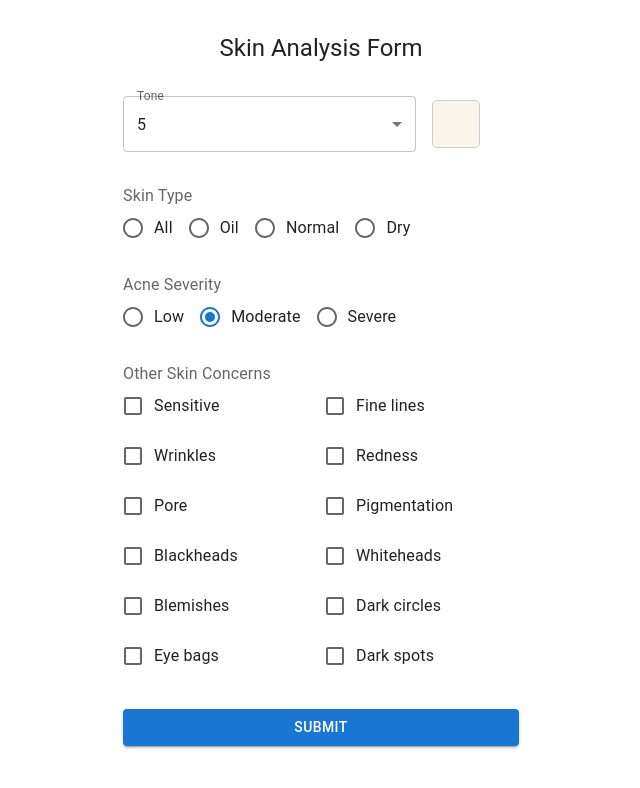
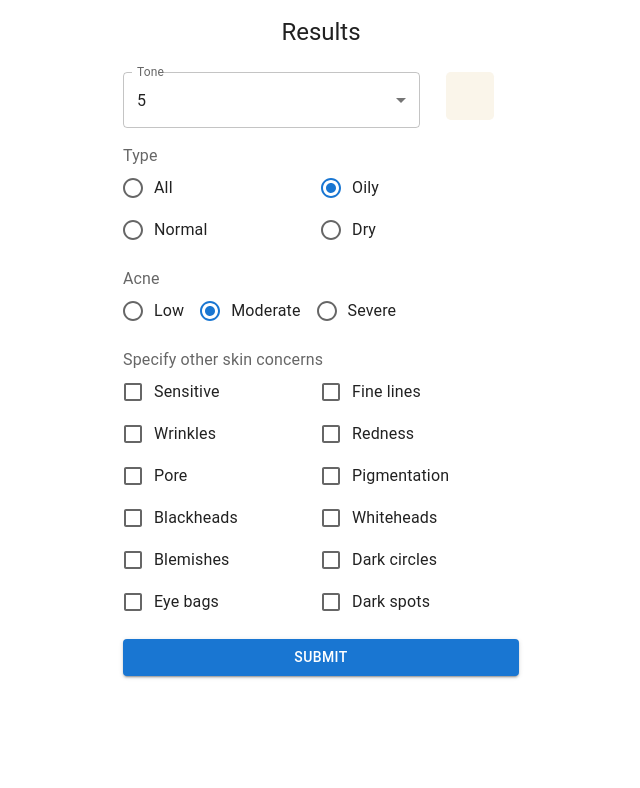
Before and after one commit to Aaditya8C/Machine-Learning-project, a React (Create React App) app in the folder frontend/: page /form in a window 1280 px wide. Shown: the top 788 px of the page, without its empty margins (319-959 px from the left). Built offline with nearby package versions, Linux system fonts and the light colour scheme.

Commit message:
Issue_solved

```diff
--- a/frontend/src/views/Form.jsx
+++ b/frontend/src/views/Form.jsx
@@ -1,25 +1,24 @@
-import React, { useState } from "react";
-import { useNavigate, useLocation } from "react-router-dom";
+import React, { useState, useRef } from "react";
+import { useNavigate } from "react-router-dom";
 
-// mui
-import {
-  Container,
-  Grid,
-  Radio,
-  RadioGroup,
-  FormControlLabel,
-  FormControl,
-  FormLabel,
-  Checkbox,
-  Button,
-  Typography,
-  InputLabel,
-  MenuItem,
-  Select,
-} from "@mui/material";
+// MUI
+import Container from "@mui/material/Container";
+import Grid from "@mui/material/Grid";
+import Radio from "@mui/material/Radio";
+import RadioGroup from "@mui/material/RadioGroup";
+import FormControlLabel from "@mui/material/FormControlLabel";
+import FormControl from "@mui/material/FormControl";
+import FormLabel from "@mui/material/FormLabel";
+import Checkbox from "@mui/material/Checkbox";
+import Button from "@mui/material/Button";
+import Typography from "@mui/material/Typography";
+import InputLabel from "@mui/material/InputLabel";
+import MenuItem from "@mui/material/MenuItem";
+import Select from "@mui/material/Select";
 
 // controllers
 import { putForm } from "../controllers/actions";
+import { useLocation } from "react-router";
 
 const skinToneValues = [1, 2, 3, 4, 5, 6];
 const skinToneColors = [
@@ -30,8 +29,12 @@ const skinToneColors = [
   "rgb(250, 245, 234)",
   "rgb(249, 245, 236)",
 ];
-
-const skinTypes = ["All", "Oil", "Normal", "Dry"];
+let data = {
+  tone: 5,
+  type: "Oily",
+  acne: "Moderate",
+};
+const skinTypes = ["All", "Oily", "Normal", "Dry"];
 const acnes = ["Low", "Moderate", "Severe"];
 const otherConcerns = [
   "sensitive",
@@ -48,86 +51,112 @@ const otherConcerns = [
   "dark spots",
 ];
 
-const defaultData = {
-  tone: 5,
-  type: "Oily",
-  acne: "Moderate",
-};
-
 const Form = () => {
   const { state } = useLocation();
-  const navigate = useNavigate();
+  if (state !== null) {
+    data = state.data;
+    console.log(data);
+  }
+  console.log("After the condtional : ", data);
+  const { type, tone, acne } = data;
+  console.log("Prefill : ", type, tone, acne);
 
-  const initialData = state?.data || defaultData;
-  const [currType, setCurrType] = useState(initialData.type);
-  const [currTone, setCurrTone] = useState(parseInt(initialData.tone));
-  const [currAcne, setAcne] = useState(initialData.acne);
-
-  const [features, setFeatures] = useState(
-    otherConcerns.reduce((acc, concern) => ({ ...acc, [concern]: false }), {
+  const [currType, setCurrType] = useState(type);
+  const [currTone, setCurrTone] = useState(parseInt(tone));
+  const [currAcne, setAcne] = useState(acne);
+  const [features, setFeatures] = useState({
     normal: false,
     dry: false,
     oily: false,
     combination: false,
     acne: false,
-    })
-  );
-
-  const handleFeatureChange = (event) => {
-    setFeatures((prev) => ({
-      ...prev,
+    sensitive: false,
+    "fine lines": false,
+    wrinkles: false,
+    redness: false,
+    dull: false,
+    pore: false,
+    pigmentation: false,
+    blackheads: false,
+    whiteheads: false,
+    blemishes: false,
+    "dark circles": false,
+    "eye bags": false,
+    "dark spots": false,
+  });
+  const handleChange = (event) => {
+    setFeatures({
+      ...features,
       [event.target.name]: event.target.checked,
-    }));
+    });
+    console.log(features);
+  };
+  const handleTone = (e) => {
+    setCurrTone(e.target.value);
   };
 
+  const handleType = (e) => {
+    setCurrType(e.target.value);
+  };
+
+  const handleAcne = (e) => {
+    setAcne(e.target.value);
+  };
+  const navigate = useNavigate();
   const handleSubmit = () => {
-    const updatedFeatures = { ...features };
-
-    // handle skin types
     if (currType === "All") {
-      ["normal", "dry", "oily", "combination"].forEach(
-        (type) => (updatedFeatures[type] = true)
-      );
+      features["normal"] = true;
+      features["dry"] = true;
+      features["oily"] = true;
+      features["combination"] = true;
     } else {
-      updatedFeatures[currType.toLowerCase()] = true;
+      features[currType.toLowerCase()] = true;
     }
-
-    // handle acne
-    if (currAcne !== "Low") updatedFeatures.acne = true;
-
-    // convert booleans to 1/0
-    const formattedFeatures = Object.fromEntries(
-      Object.entries(updatedFeatures).map(([key, val]) => [key, val ? 1 : 0])
-    );
-
-    console.log({
-      features: formattedFeatures,
-      type: currType,
-      tone: currTone,
-    });
-    putForm(formattedFeatures, currType, currTone, navigate);
+    if (currAcne != "Low") {
+      features["acne"] = true;
+    }
+    for (const [key, value] of Object.entries(features)) {
+      if (value === true) {
+        features[key] = 1;
+      } else {
+        features[key] = 0;
+      }
+    }
+    console.log({ features: features, type: currType, tone: currTone });
+    putForm(features, currType, currTone, navigate);
   };
 
   return (
-    <Container maxWidth="xs" sx={{ mt: 4 }}>
-      <Typography variant="h5" align="center" gutterBottom>
-        Skin Analysis Form
+    <>
+      <Container
+        maxWidth="xs"
+        sx={{ marginTop: "2vh" }}
+        alignitems="center"
+        width="inherit"
+      >
+        <Typography variant="h5" component="div" textAlign="center">
+          Results
         </Typography>
+        {/*
+            <FormControl fullWidth>
+            </FormControl> */}
 
-      <FormControl fullWidth sx={{ mt: 3 }}>
-        <Grid container spacing={2} alignItems="center">
+        <FormControl component="fieldset" sx={{ marginTop: "3vh" }}>
+          <Grid container>
             <Grid item xs={9}>
-            <InputLabel>Tone</InputLabel>
+              <InputLabel id="demo-simple-select-label">Tone</InputLabel>
               <Select
+                labelId="demo-simple-select-label"
+                id="demo-simple-select"
                 value={currTone}
-              onChange={(e) => setCurrTone(e.target.value)}
+                label="Age"
+                onChange={handleTone}
                 fullWidth
+                defaultValue={tone}
               >
-              {skinToneValues.map((value) => (
-                <MenuItem key={value} value={value}>
-                  {value}
-                </MenuItem>
-              ))}
+                {skinToneValues.map((value) => {
+                  return <MenuItem value={value}>{value}</MenuItem>;
+                })}
               </Select>
             </Grid>
             <Grid item xs={3}>
@@ -135,74 +164,100 @@ const Form = () => {
                 style={{
                   height: "3rem",
                   width: "3rem",
-                backgroundColor: skinToneColors[currTone - 1],
+                  backgroundColor: skinToneColors[tone - 1],
+                  margin: "0 auto",
+                  justifySelf: "center",
                   borderRadius: "10%",
-                border: "1px solid #ccc",
                 }}
-            />
+              ></div>
             </Grid>
           </Grid>
-
-        <FormLabel sx={{ mt: 4 }}>Skin Type</FormLabel>
+          <Grid marginTop="2vh">
+            <FormLabel component="legend">Type</FormLabel>
             <RadioGroup
               row
+              name="row-radio-buttons-group"
+              defaultValue={type}
+              onChange={handleType}
               value={currType}
-          onChange={(e) => setCurrType(e.target.value)}
             >
-          {skinTypes.map((type) => (
+              <Grid container>
+                {skinTypes.map((type) => {
+                  return (
+                    <Grid item xs={6}>
                       <FormControlLabel
-              key={type}
                         value={type}
                         control={<Radio />}
                         label={type}
                       />
-          ))}
+                    </Grid>
+                  );
+                })}
+              </Grid>
             </RadioGroup>
+          </Grid>
 
-        <FormLabel sx={{ mt: 3 }}>Acne Severity</FormLabel>
+          <Grid marginTop="2vh">
+            <FormLabel component="legend">Acne</FormLabel>
             <RadioGroup
               row
+              name="row-radio-buttons-group"
+              onChange={handleAcne}
+              defaultValue={acne}
               value={currAcne}
-          onChange={(e) => setAcne(e.target.value)}
             >
-          {acnes.map((ac) => (
+              <Grid container>
+                {acnes.map((ac) => {
+                  return (
+                    <Grid item>
                       <FormControlLabel
-              key={ac}
                         value={ac}
                         control={<Radio />}
                         label={ac}
                       />
-          ))}
+                    </Grid>
+                  );
+                })}
+              </Grid>
             </RadioGroup>
+          </Grid>
 
-        <FormLabel sx={{ mt: 3 }}>Other Skin Concerns</FormLabel>
-        <Grid container spacing={1}>
-          {otherConcerns.map((concern) => (
-            <Grid item xs={6} key={concern}>
+          <Grid marginTop="2vh">
+            {/* <Typography variant="h6" component="div" textAlign="center">
+                    Specify other skin concerns
+            </Typography> */}
+            <FormLabel component="legend">
+              Specify other skin concerns
+            </FormLabel>
+            <Grid container>
+              {otherConcerns.map((concern) => {
+                return (
+                  <Grid item xs={6}>
                     <FormControlLabel
                       control={
                         <Checkbox
                           checked={features[concern]}
-                    onChange={handleFeatureChange}
+                          onChange={handleChange}
                           name={concern}
                         />
                       }
+                      value={concern}
                       label={concern.charAt(0).toUpperCase() + concern.slice(1)}
                     />
                   </Grid>
-          ))}
+                );
+              })}
+            </Grid>
           </Grid>
 
-        <Button
-          variant="contained"
-          fullWidth
-          sx={{ mt: 4 }}
-          onClick={handleSubmit}
-        >
+          <Grid marginTop="2vh" item xs={12}>
+            <Button onClick={handleSubmit} variant="contained" fullWidth>
               Submit
             </Button>
+          </Grid>
         </FormControl>
       </Container>
+    </>
   );
 };
 
```
Also changed, not shown: 1 other file (tests, documents, lock files or other folders). Lines whose indentation alone changed are shown as unchanged.
